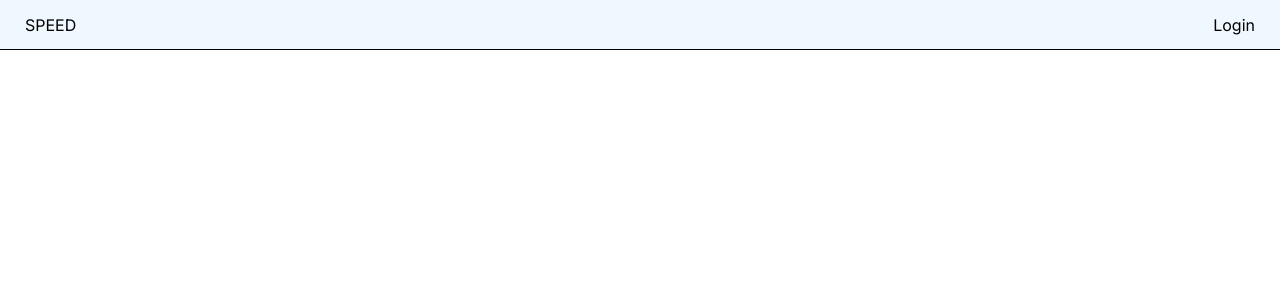
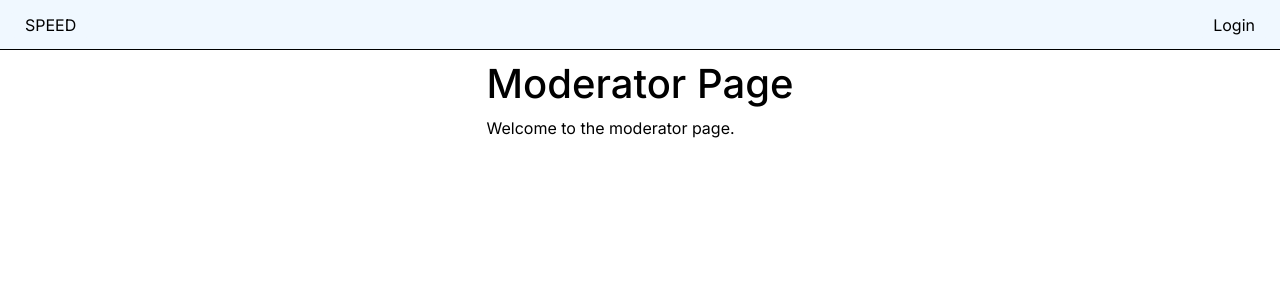
Before and after one commit to AnnetteScott/Speed, a Next.js app in the folder frontend/: page / in a window 1280 px wide. Shown: the top 300 px of the page. Built offline with nearby package versions, Linux system fonts and the light colour scheme.

Commit message:
added moderator page as home, for quick testing

```diff
--- /dev/null
+++ b/frontend/src/app/moderator/page.tsx
@@ -0,0 +1,12 @@
+import React from 'react';
+
+const ModeratorPage: React.FC = () => {
+    return (
+        <div>
+            <h1>Moderator Page</h1>
+            <p>Welcome to the moderator page.</p>
+        </div>
+    );
+};
+
+export default ModeratorPage;
--- a/frontend/src/app/page.tsx
+++ b/frontend/src/app/page.tsx
@@ -1,11 +1,18 @@
 import Image from "next/image";
 import styles from "./page.module.css";
 import NavBar from '../components/navBar'
+
+import ModeratorPage from "../app/moderator/page";
 
 export default function Home() {
 	return (
 		<main>
 			<NavBar />
+
+		{/* TEMPORARY */}
+		<ModeratorPage/>
+		{/* TEMPORARY */}
+
 		</main>
 	);
 }
```
